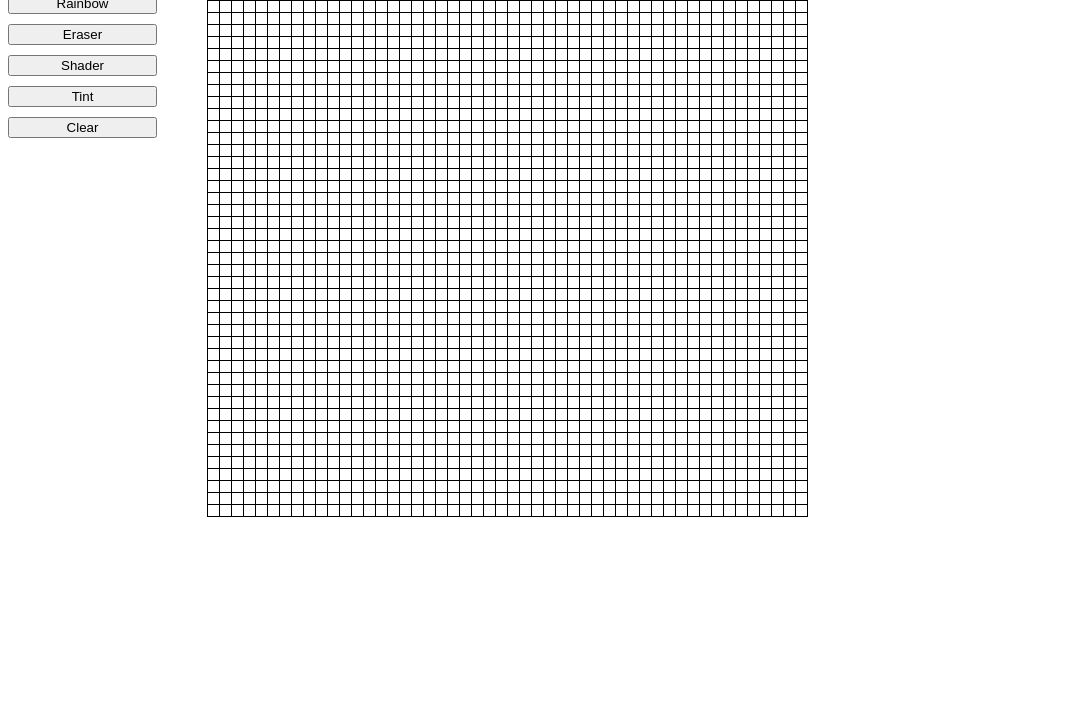
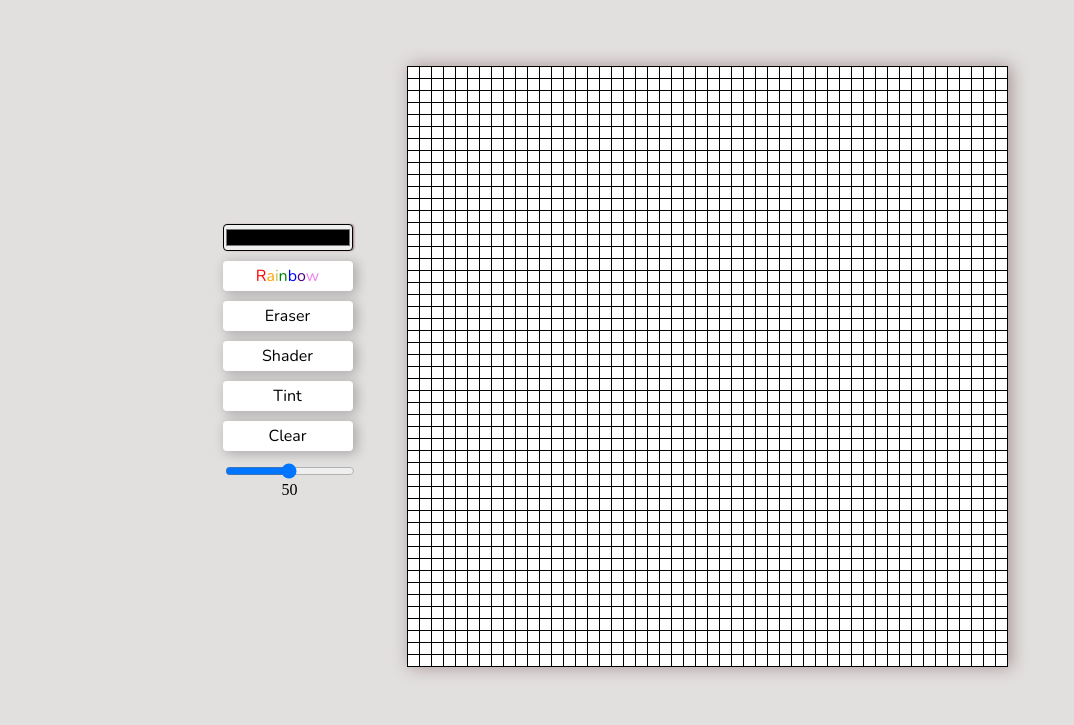
Before and after one commit to Izy266/Odin-Etch-a-Sketch, a plain HTML site: page index.html in a window 1280 px wide. Shown: the part 142-867 px from the top of the page, without its empty margins (0-1074 px from the left). Before the commit the page ends 800 px from the top, so only its background shows below. Drawn offline with nearby package versions, Linux system fonts and the light colour scheme.

Commit message:
Added button animations/more UI elements

```diff
--- a/code.js
+++ b/code.js
@@ -1,5 +1,6 @@
 let boardSize = document.querySelector(".slider");
 let sliderText = document.querySelector(".sliderContainer text");
+let sketch = document.querySelector(".sketchContainer");
 sliderText.textContent = boardSize.value;
 
 let colorful = false;
@@ -35,7 +36,7 @@ function drawBoard(size) {
             square.className = "square";
             row.appendChild(square);
         }
-        document.body.appendChild(board);
+        sketch.appendChild(board);
     }
 }
 
--- a/index.html
+++ b/index.html
@@ -7,22 +7,34 @@
     <script src="code.js" defer></script>
     <link rel="stylesheet" href="./style.css">
     <title>Etch-a-Sketch</title>
+    <link rel="preconnect" href="https://fonts.googleapis.com">
+    <link rel="preconnect" href="https://fonts.gstatic.com" crossorigin>
+    <link href="https://fonts.googleapis.com/css2?family=Nunito&family=Young+Serif&display=swap" rel="stylesheet">
+
 </head>
 
 <body>
-    <div class="control">
-        <div class="sliderContainer">
-            <input type="range" min="1" max="100" value="50" class="slider" id="myRange">
-            <text></text>
+    <h1 class="title">Etch-A-Sketch</h1>
+    <div class="sketchUI">
+
+        <div class="control">
+            <div class="colorSettings">
+                <input onclick="clearModes()" type="color" id="chooseColor">
+                <button onclick="clearModes(); colorful = true" type="button" id="rainbow">
+                    <span id="r">R</span><span id="a">a</span><span id="i">i</span><span id="n">n</span><span
+                        id="b">b</span><span id="o">o</span><span id="w">w</span>
+                </button>
+                <button onclick="clearModes(); erase = true" type="button" id="eraser">Eraser</button>
+                <button onclick="clearModes(); shade = true" type="button" id="shader">Shader</button>
+                <button onclick="clearModes(); tint = true" type="button" id="tint">Tint</button>
+                <button onclick="clearBoard()" type="button" id="clear">Clear</button>
+            </div>
+            <div class="sliderContainer">
+                <input type="range" min="1" max="100" value="50" class="slider" id="myRange">
+                <text></text>
+            </div>
         </div>
-        <div class="colorPicker">
-            <input onclick="clearModes()" type="color" id="chooseColor">
-            <button onclick="clearModes(); colorful = true" type="button" id="rainbow">Rainbow</button>
-            <button onclick="clearModes(); erase = true" type="button" id="eraser">Eraser</button>
-            <button onclick="clearModes(); shade = true" type="button" id="shader">Shader</button>
-            <button onclick="clearModes(); tint = true" type="button" id="tint">Tint</button>
-            <button onclick="clearBoard()">Clear</button>
-        </div>
+        <div class="sketchContainer"></div>
     </div>
 </body>
 
--- a/style.css
+++ b/style.css
@@ -1,5 +1,17 @@
-body{
-    display:flex;
+body {
+    display: flex;
+    flex-direction: column;
+    background-color: rgb(226, 223, 223);
+    justify-content: center;
+    align-items: center;
+}
+
+.title {
+    margin-left: 150px;
+    margin-top: 50px;
+    font-family: "Young Serif", serif, arial, helvetica;
+    font-size: 48px;
+    color: rgb(165, 59, 59);
 }
 
 #board {
@@ -8,8 +20,14 @@ body{
     margin: 50px;
     border-left: 1px solid black;
     border-bottom: 1px solid black;
+    display: flex;
+    flex-direction: column;
+    box-shadow: 0.2em 0 1em rgb(165, 146, 146);
+}
+
+.sketchUI {
     display:flex;
-    flex-direction: column;
+    justify-content: center;
 }
 
 .row {
@@ -20,23 +38,119 @@ body{
 .square {
     border-right: 1px solid black;
     border-top: 1px solid black;
-    flex:1;
+    flex: 1;
     user-select: none;
 }
 
 .control {
     margin: 50px 0;
-    display:flex;
-    flex-direction:column;
+    display: flex;
+    flex-direction: column;
+    justify-content: center;
+    align-items: start;
 }
 
-.colorPicker {
-    display:flex;
+.colorSettings {
+    width: 130px;
+    display: flex;
     flex-direction: column;
     gap: 10px;
 }
 
 .sliderContainer {
     display: flex;
+    flex-direction: column;
     margin: 10px 0;
+    align-items: center;
 }
+
+.slider {
+    width: 130px;
+}
+
+#chooseColor {
+    width: 130px;
+    border: 1px solid black;
+    box-shadow: 0.1em 0 .1em rgb(165, 146, 146);
+    border-radius: 4px;
+    padding: 0;
+
+}
+
+button {
+    height: 30px;
+    box-shadow: 3px 2px 12px 1px rgba(0, 0, 0, 0.24);
+    font-family: Nunito;
+    font-weight: 400;
+    font-size: 16px;
+    border: none;
+    border-radius: 4px;
+    background-color: white;
+    cursor: pointer;
+}
+
+button:active {
+    transform: scale(0.98);
+    box-shadow: 2px 1px 10px 0.5px rgba(0, 0, 0, 0.24);
+}
+
+
+#rainbow:hover {
+    background-image: linear-gradient(to right, red, orange, yellow, green, blue, indigo, red);
+    animation: slidebg 2s linear infinite;
+}
+
+#eraser:hover {
+    filter: blur(10px);
+    transition: all 2s;
+}
+
+#shader:hover {
+    background: linear-gradient(#0000, rgb(0 0 0/40%)) top/100% 800%;
+    background-color: rgb(35, 43, 44);
+    transition: 2s;
+}
+
+#tint:hover {
+    background-image: linear-gradient(to right, rgb(35, 43, 44), white);
+    animation: slidebg 5s linear;
+}
+
+#clear:hover {
+    color: transparent;
+    transition: 1s;
+}
+
+@keyframes slidebg {
+    to {
+        background-position: 13vw;
+    }
+}
+
+#r {
+    color: red;
+}
+
+#a {
+    color: orange;
+}
+
+#i {
+    color: rgb(189, 189, 79);
+}
+
+#n {
+    color: green;
+}
+
+#b {
+    color: blue;
+}
+
+#o {
+    color: indigo;
+}
+
+#w {
+    color: violet;
+}
```
